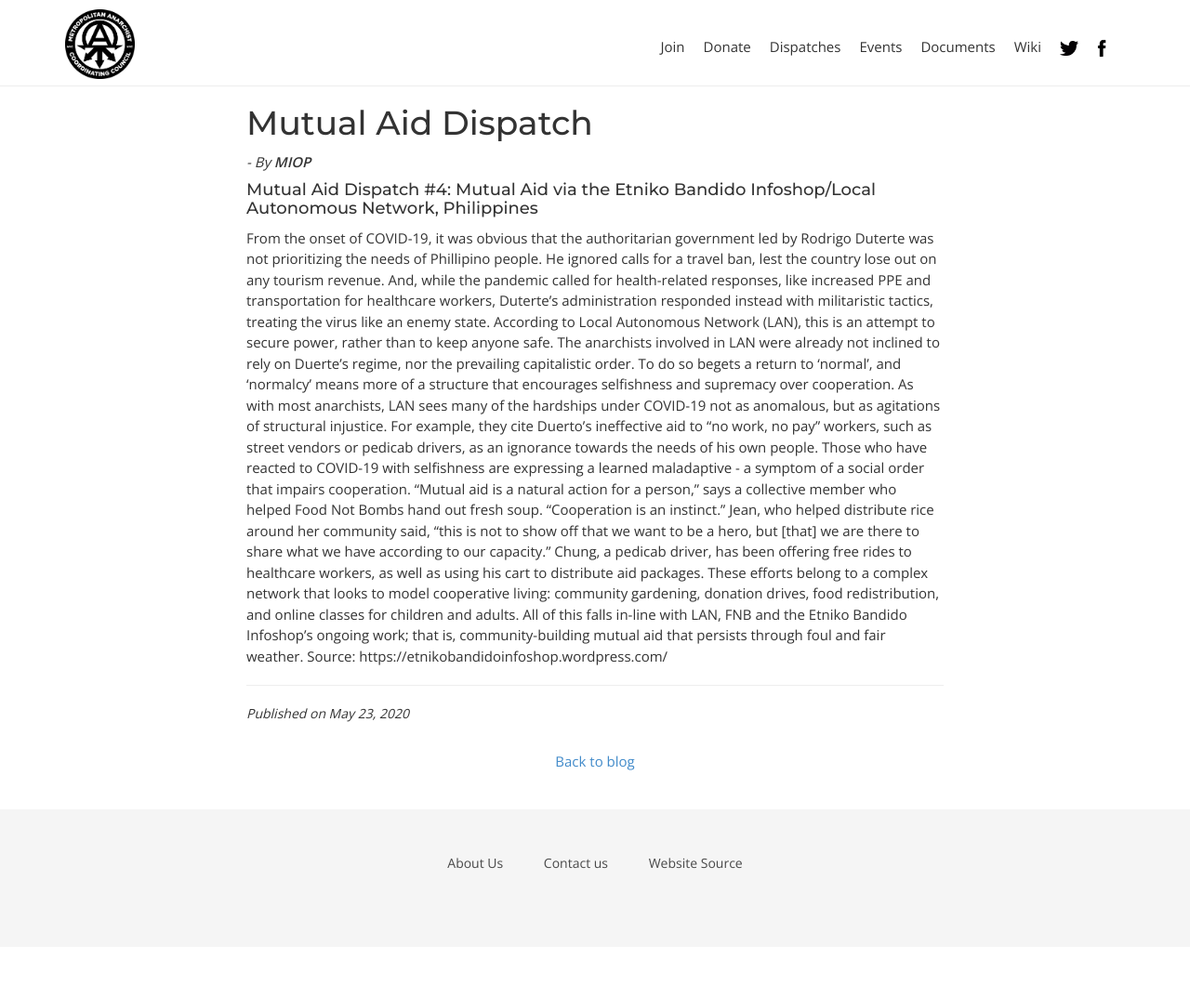
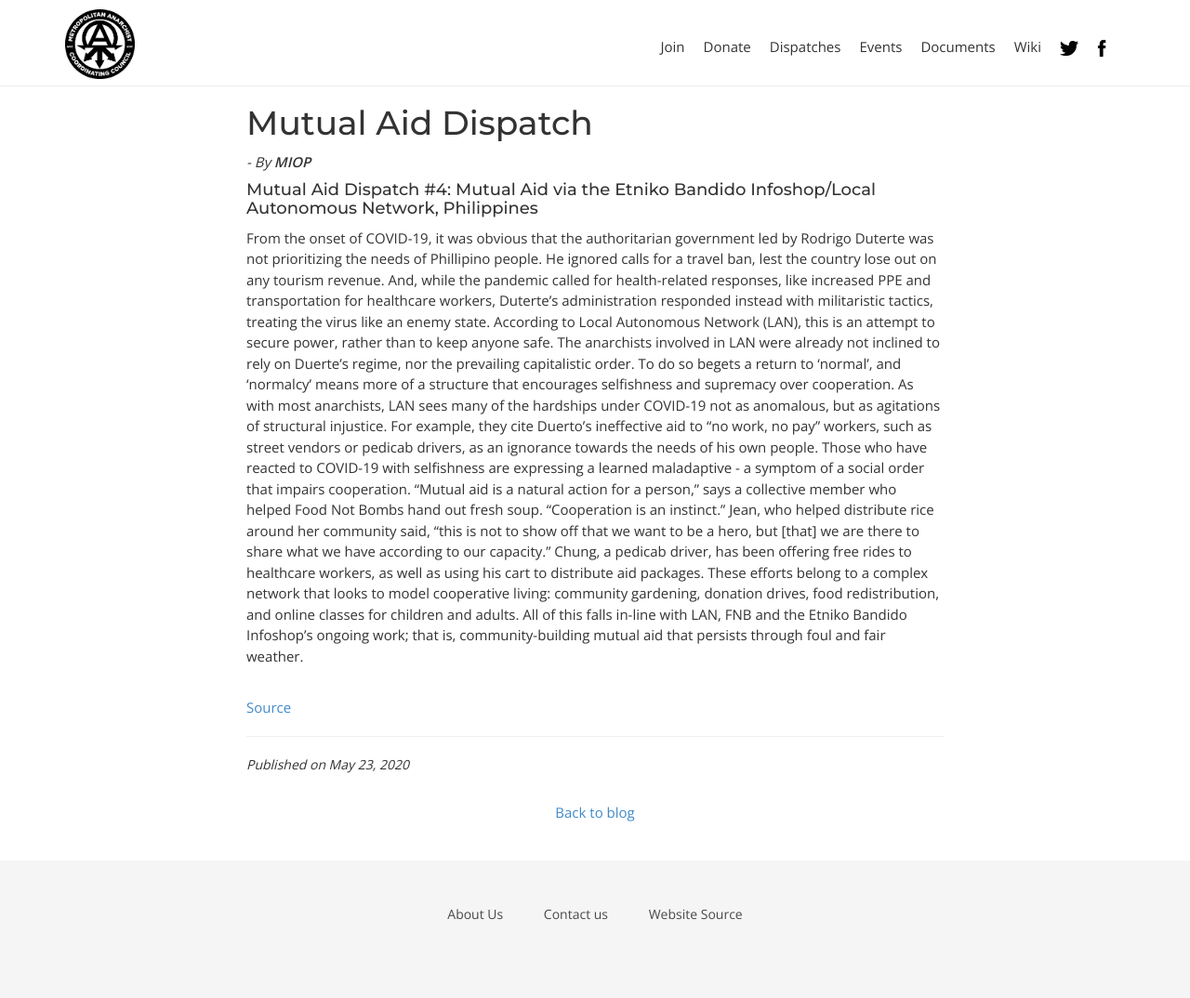
Before and after one commit to MACCNYC/maccnyc.github.io, a Jekyll site: the page built from _posts/2020-05-23-MAD-4.md, in a window 1280 px wide. Shown: the whole page at 93% size. Built offline with Jekyll 4.4.1, drawn with Linux system fonts in a browser that asks for light colours; some web fonts are replaced; before the commit the page ends 1019 px from its top, so only the background shows below that.

Commit message:
Update 2020-05-23-MAD-4.md

```diff
--- a/_posts/2020-05-23-MAD-4.md
+++ b/_posts/2020-05-23-MAD-4.md
@@ -10,4 +10,8 @@ author: MIOP
 From the onset of COVID-19, it was obvious that the authoritarian government led by Rodrigo Duterte was not prioritizing the needs of Phillipino people. He ignored calls for a travel ban, lest the country lose out on any tourism revenue. And, while the pandemic called for health-related responses, like increased PPE and transportation for healthcare workers, Duterte’s administration responded instead with militaristic tactics, treating the virus like an enemy state. According to Local Autonomous Network (LAN), this is an attempt to secure power, rather than to keep anyone safe.
 The anarchists involved in LAN were already not inclined to rely on Duerte’s regime, nor the prevailing capitalistic order. To do so begets a return to ‘normal’, and ‘normalcy’ means more of a structure that encourages selfishness and supremacy over cooperation. As with most anarchists, LAN sees many of the hardships under COVID-19 not as anomalous, but as agitations of structural injustice. For example, they cite Duerto’s ineffective aid to “no work, no pay” workers, such as street vendors or pedicab drivers, as an ignorance towards the needs of his own people. Those who have reacted to COVID-19 with selfishness are expressing a learned maladaptive - a symptom of a social order that impairs cooperation.
 “Mutual aid is a natural action for a person,” says a collective member who helped Food Not Bombs hand out fresh soup. “Cooperation is an instinct.” Jean, who helped distribute rice around her community said, “this is not to show off that we want to be a hero, but [that] we are there to share what we have according to our capacity.” Chung, a pedicab driver, has been offering free rides to healthcare workers, as well as using his cart to distribute aid packages. These efforts belong to a complex network that looks to model cooperative living: community gardening, donation drives, food redistribution, and online classes for children and adults. All of this falls in-line with LAN, FNB and the Etniko Bandido Infoshop’s ongoing work; that is, community-building mutual aid that persists through foul and fair weather.
-Source: https://etnikobandidoinfoshop.wordpress.com/
+<br>
+<br>
+ <p>
+        <a href="https://etnikobandidoinfoshop.wordpress.com/">Source</a>
+      </p>
```
